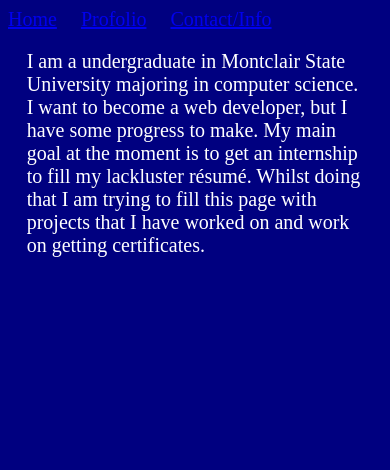
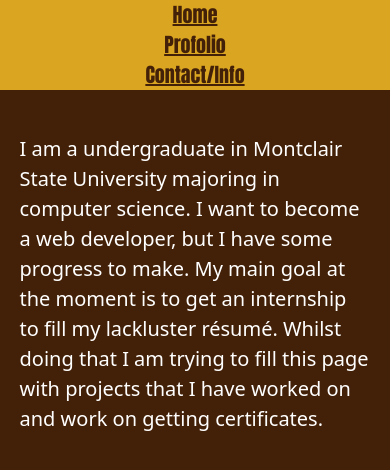
Before and after one commit to Juan-Hilario/PersonalWebsite, a Django app: page / in a window 390 px wide. Shown: the top 470 px of the page. Run offline with Django 4.2, Linux system fonts and the light colour scheme.

Commit message:
BootStrap, Color theme test
Added bootstrap to utilize its css tools. Testing out a color theme of brown and gold.

```diff
--- a/PersonalWebsite/PersonalWebsite/urls.py
+++ b/PersonalWebsite/PersonalWebsite/urls.py
@@ -21,5 +21,5 @@
     path('admin/', admin.site.urls),
     path('', views.index, name="index"),
     path('Profolio',views.profolio, name="profolio"),
-     path('ContactInfo',views.contactInfo, name="contactInfo")
+    path('ContactInfo',views.contactInfo, name="contactInfo")
 ]
--- /dev/null
+++ b/PersonalWebsite/htmlManager/static/styles.css
@@ -0,0 +1,5 @@
+.navigation{
+    font-family: Impact;
+    color: #432109;
+    font-size: 20px;
+}
--- a/PersonalWebsite/htmlManager/templates/htmlManager/Home.html
+++ b/PersonalWebsite/htmlManager/templates/htmlManager/Home.html
@@ -1,6 +1,7 @@
 {% extends "htmlManager/layout.html" %}
 
 {% block p %}
+<img src="" alt="">
 <p style="color: white; font-size: 20px; margin-left: 5%;margin-right: 5%; margin-top:5%">
     I am a undergraduate in Montclair State University majoring in computer science.
     I want to become a web developer, but I have some progress to make.
--- a/PersonalWebsite/htmlManager/templates/htmlManager/layout.html
+++ b/PersonalWebsite/htmlManager/templates/htmlManager/layout.html
@@ -1,15 +1,21 @@
+{% load static %}
 <!DOCTYPE html>
 <html>
     <head>
         <title>{{ title }}</title>
+        <link rel="stylesheet" href= "{% static 'styles.css' %}">
+        <link href="https://cdn.jsdelivr.net/npm/bootstrap@5.3.2/dist/css/bootstrap.min.css" rel="stylesheet" integrity="sha384-T3c6CoIi6uLrA9TneNEoa7RxnatzjcDSCmG1MXxSR1GAsXEV/Dwwykc2MPK8M2HN" crossorigin="anonymous">
     </head>
-    <body style="background-color:navy">
-        <a style="font-size: 20px;" href={% url 'index' %}>Home</a>
-        <a style="margin-left: 20px;font-size: 20px;" href={% url 'profolio' %}>Profolio</a>
-        <a style="margin-left: 20px;font-size: 20px;" href={% url 'contactInfo' %} >Contact/Info</a>
-
+    <body style="background-color:#432109">
+        <script src="https://cdn.jsdelivr.net/npm/bootstrap@5.3.2/dist/js/bootstrap.bundle.min.js" integrity="sha384-C6RzsynM9kWDrMNeT87bh95OGNyZPhcTNXj1NW7RuBCsyN/o0jlpcV8Qyq46cDfL" crossorigin="anonymous"></script>
+        <div class="row" id="sitelinks" style="background-color: goldenrod;">
+            <div class="col-md-4 col-sm-2 text-center"><a href={% url 'index' %} class="navigation" >Home</a></div>
+            <div class="col-md-4 col-sm-2 text-center"><a class="navigation"  href={% url 'profolio' %}>Profolio</a></div>
+            <div class="col-md-4 col-sm-4 text-center"><a class="navigation"  href={% url 'contactInfo' %} >Contact/Info</a></div>
+        </div>
         {% block p %}
 
         {% endblock %}
+
     </body>
 </html>
```
Also changed, not shown: PersonalWebsite/PersonalWebsite/settings.py (+4 -3 lines), 1 other file.
